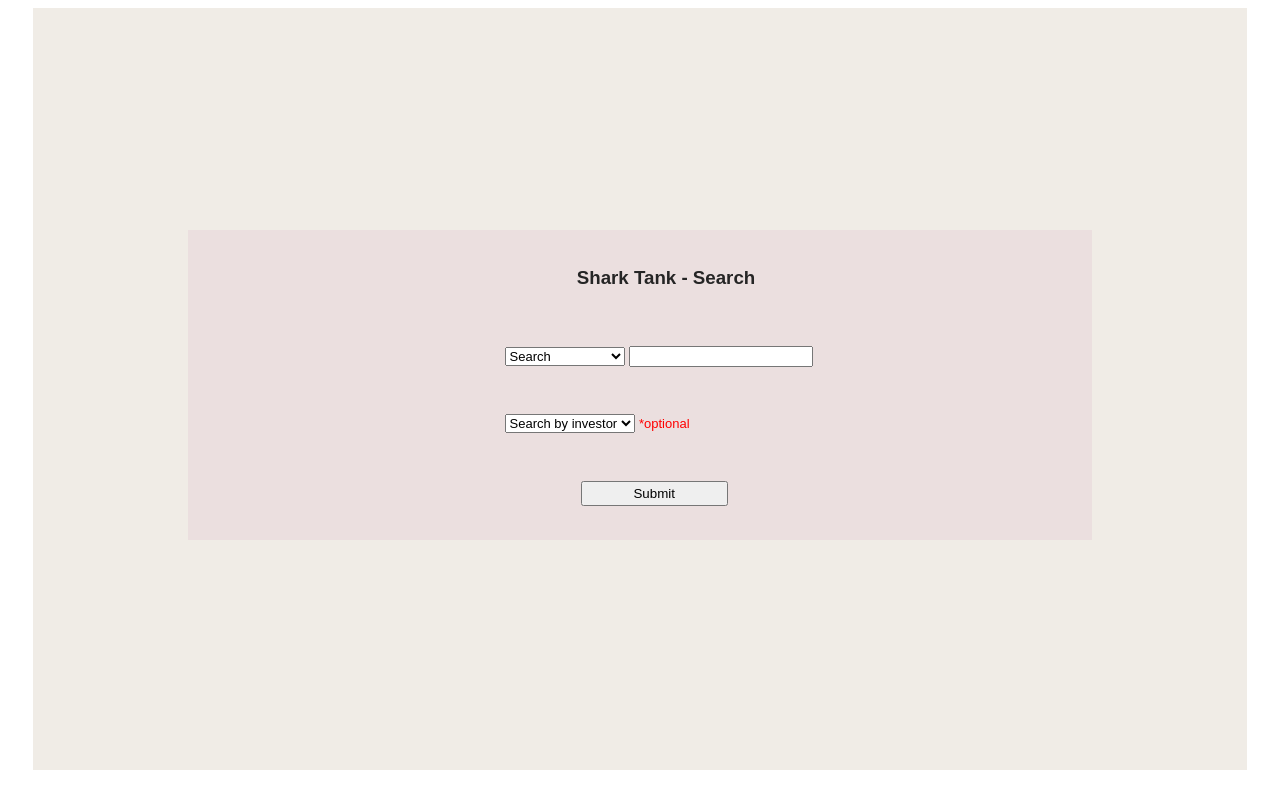
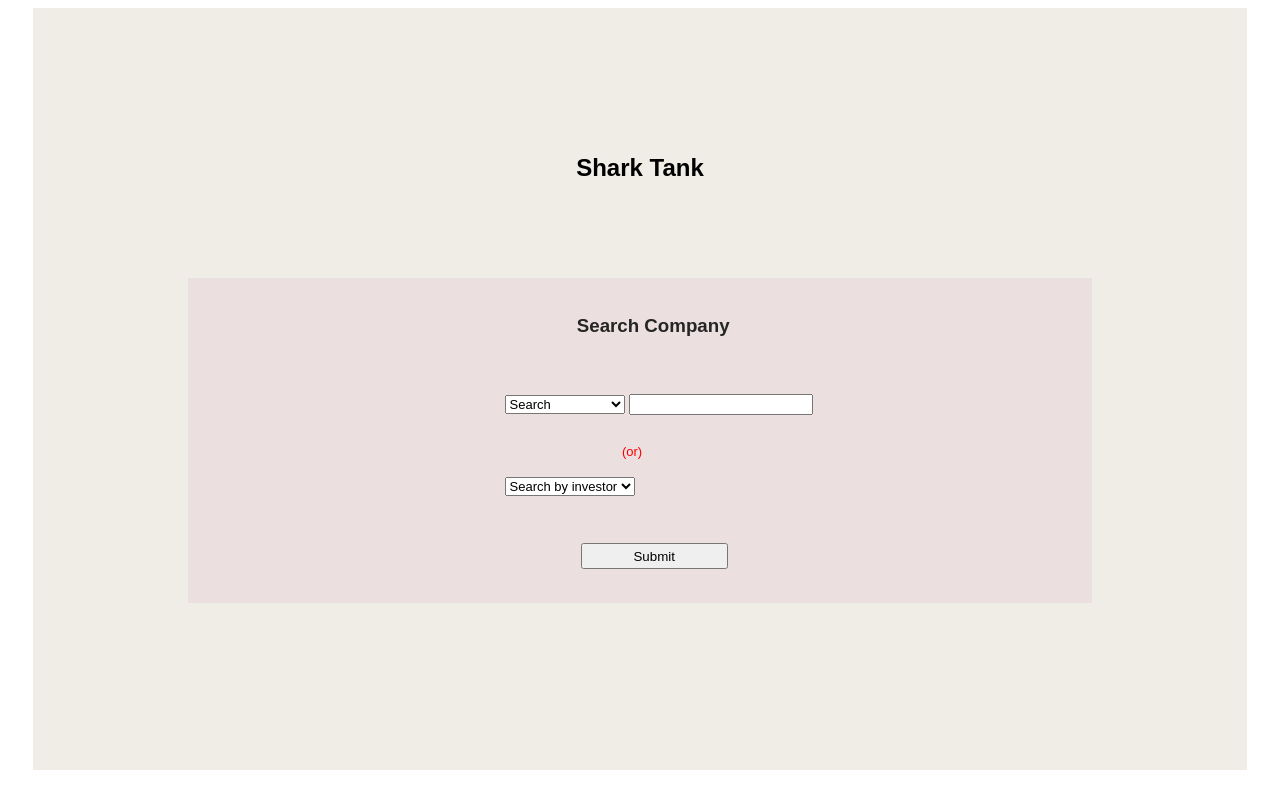
Before and after one commit to vidyabaskar/sharktank_task, a Flask app: page / in a window 1280 px wide. Run offline with Flask 2, Linux system fonts and the light colour scheme.

Commit message:
Add files via upload

```diff
--- a/sharktank/app.py
+++ b/sharktank/app.py
@@ -142,18 +142,54 @@
                         rs.append(j)
                 rs = tuple(rs)
 
+            return render_template('results.html',result=rs)
 
-        return render_template('results.html',result=rs)
-        # Compnay name:
-        # Season:
-        # Episode premiered:
-        # Entrepreneur Gender:
-        # Deal status:
-        # Number of Inverstors:
-        # Amount:
-        # Equity:
-        # Amount per shark:
-        # Total value:
+
+        elif cat2:
+            t = list()
+            cur.execute(
+                '''SELECT eid,company,episode,deal,category,numsharks,notes,gender,equity,amountpershark,totalvalue,amount
+                        from season01 natural join companydetails natural join sharks natural join dealprojects where ''' + cat2 + '>0')
+            rs = cur.fetchall()
+            cur.execute(
+                '''SELECT eid,company,episode,deal,category,numsharks,notes,gender,equity,amountpershark,totalvalue,amount
+                        from season02 natural join companydetails natural join sharks natural join dealprojects where ''' + cat2 + '>0')
+            r = cur.fetchall()
+            r = list(r)
+            t.append(r)
+            cur.execute(
+                '''SELECT eid,company,episode,deal,category,numsharks,notes,gender,equity,amountpershark,totalvalue,amount
+                        from season03 natural join companydetails natural join sharks natural join dealprojects where ''' + cat2 + '>0')
+            r = cur.fetchall()
+            r = list(r)
+            t.append(r)
+            cur.execute(
+                '''SELECT eid,company,episode,deal,category,numsharks,notes,gender,equity,amountpershark,totalvalue,amount f
+                        from season04 natural join companydetails natural join sharks natural join dealprojects where ''' + cat2 + '>0')
+            r = cur.fetchall()
+            r = list(r)
+            t.append(r)
+            cur.execute(
+                '''SELECT eid,company,episode,deal,category,numsharks,notes,gender,equity,amountpershark,totalvalue,amount
+                        from season05 natural join companydetails natural join sharks natural join dealprojects where ''' + cat2 + '>0')
+            r = cur.fetchall()
+            r = list(r)
+            t.append(r)
+            cur.execute(
+                '''SELECT eid,company,episode,deal,category,numsharks,notes,gender,equity,amountpershark,totalvalue,amount
+                        from season06 natural join companydetails natural join sharks natural join dealprojects where ''' + cat2 + '>0')
+            r = cur.fetchall()
+            r = list(r)
+            t.append(r)
+            rs = list(rs)
+            for i in t:
+                for j in i:
+                    rs.append(j)
+            rs = tuple(rs)
+            return render_template('results.html', result=rs)
+
+        else:
+            abort(404)
 
     else:
        abort(404)
--- a/sharktank/templates/results.html
+++ b/sharktank/templates/results.html
@@ -43,6 +43,9 @@
     <title>Shark Tank</title>
 </head>
 <body>
+<form role="form" action="" method="GET">
+    <button type="submit" name='back' class="bis" value="Going back">< Back</button>
+</form>
 <h2 style="margin-left: 47%;">Results</h2>
 <table id="employees" style="width:100%">
     {% if result %}
@@ -60,13 +63,13 @@
     {% endfor %}
     {% endif %}
 </table><br>
+<label style="color: red; margin-left: 25%; font-size:small">*Note: Amount, Equity, Amount per shark and Total value in Brief Description will be displayed only if you search by investors</label>
 <ul>
     {% if result %}
     {% for row in result %}
         <h2>Brief Description</h2><br>
         <li><strong>Company Name:</strong> {{ row[1] }}</li>
         <li><strong>Category:</strong> {{ row[4] }}</li>
-        <li><strong>Season premiered:</strong> {{ row[12] }}</li>
         <li><strong>Episode premiered:</strong> {{ row[2] }}</li>
         <li><strong>Entrepreneur Gender:</strong> {{ row[7] }}</li>
         <li><strong>Deal status:</strong> {{ row[3] }}</li>
--- a/sharktank/templates/search.html
+++ b/sharktank/templates/search.html
@@ -49,9 +49,10 @@
 </style>
 <body>
     <div class="container">
+            <h2 style="text-align: center;">Shark Tank</h2>
         <div class="cblock"><br>
         <div class="heading">
-            <h3>Shark Tank - Search </h3><br>
+            <h3>Search Company</h3><br>
         </div>
         <div class="row" style="margin-top:20px">
             <div class="col-md-12">
@@ -67,7 +68,8 @@
                             <option value="gender">Team gender</option>
                         </select>
                         <input class="form-control" name="searchfield" placeholder="">
-                    </div><br>
+                    </div>
+                    <label style="color: red; margin-left: 20%; font-size:small">(or)</label><br><br>
                     <div class="form-group">
                         <select class="form-control" name="searchcategory2">
                             <option value="" disabled selected>Search by investor</option>
@@ -80,7 +82,6 @@
                             <option value="harrington">Harrington</option>
                             <option value="guest">Guest</option>
                         </select>
-                        <label class="inst">*optional</label><br>
                     </div><br>
                     <button type="submit" name="submit" class="bs" value="Form sent!">Submit</button><br>
                 </form><br>
```
